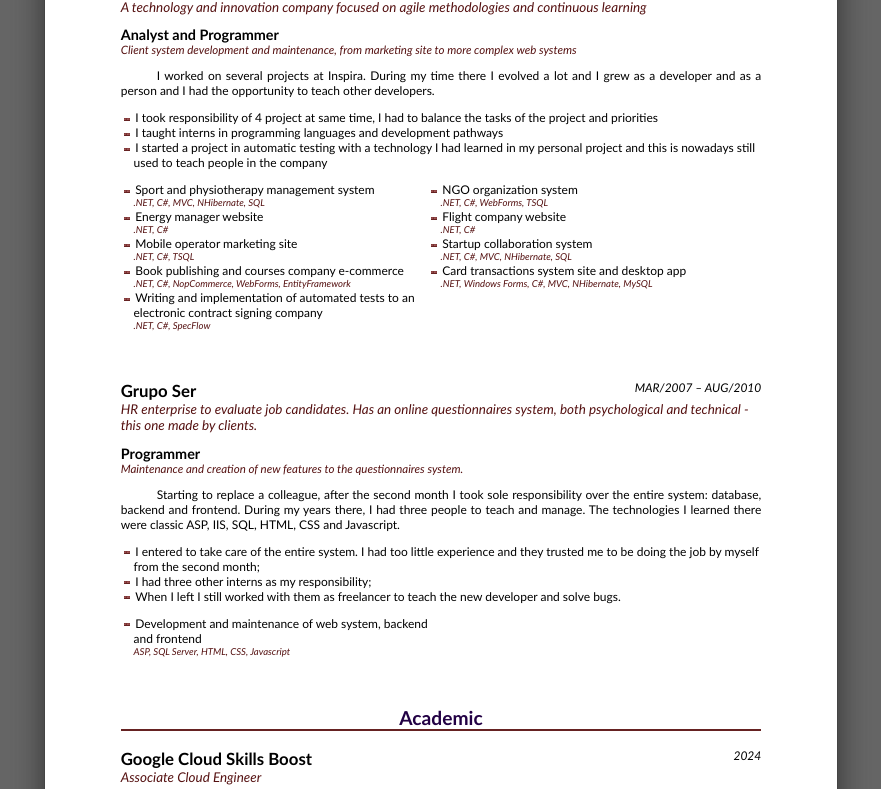
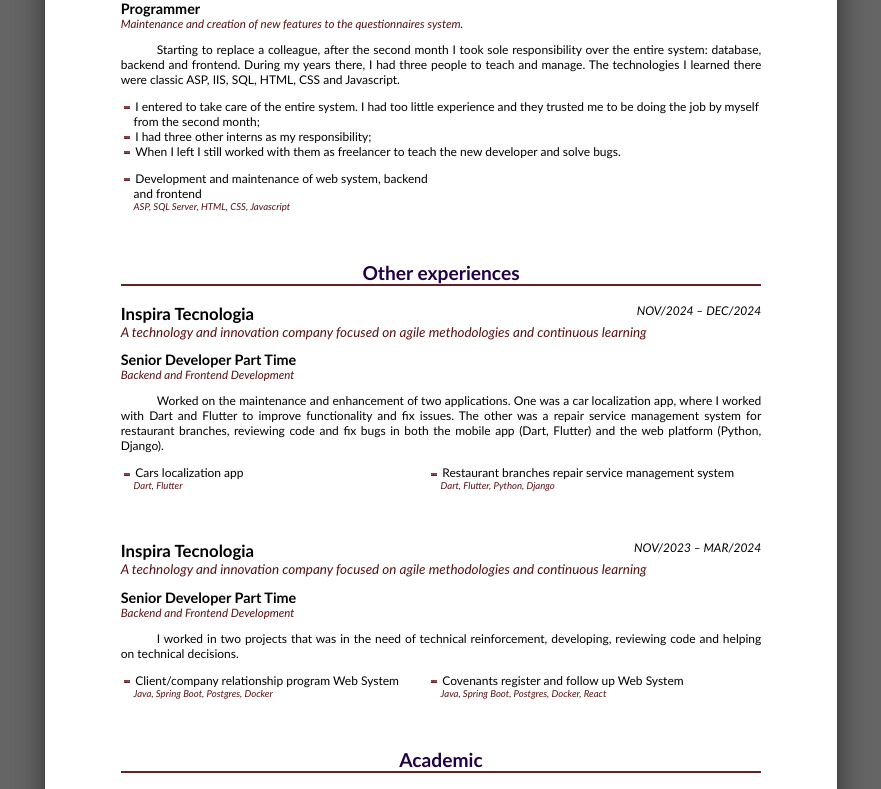
Before and after one commit to darakeon/curriculum, a Next.js app in the folder src/: page / in a window 1280 px wide. Shown: the part 4322-5111 px from the top of the page, without its empty margins (199-1080 px from the left). Built offline with nearby package versions, Linux system fonts and the light colour scheme.

Commit message:
site/lc: split freelances

```diff
--- a/src/content/lucas-carol.json
+++ b/src/content/lucas-carol.json
@@ -779,6 +779,61 @@
 			]
 		},
 		{
+			"Enterprise": "Hitachi Digital Services",
+			"Start": "2024-09",
+			"End": null,
+			"EnterpriseDescription": {
+				"PT": "Construção de Serviços Digitais para Cloud e Data",
+				"EN": "Development of Digital Services for Cloud and Data",
+				"ZZ": ""
+			},
+			"Role": {
+				"PT": "Senior Full Stack",
+				"EN": "Senior Full Stack",
+				"ZZ": ""
+			},
+			"Responsability": {
+				"PT": "Desenvolvimento Backend e Frontend",
+				"EN": "Backend and Frontend Development",
+				"ZZ": ""
+			},
+			"Details": [
+				{
+					"Text": {
+						"PT": "Trabalho em projetos de integração de sistemas e desenvolvimento web. O primeiro projeto envolveu a integração de um aplicativo web Java com um programa Java local para interagir com uma biblioteca C++ para reconhecimento biométrico. Outro projeto focou no desenvolvimento de um sistema web baseado em microsserviços usando C#, .NET Core e Azure, centrado em desenvolvimento de backend e testes automatizados.",
+						"EN": "Working on system integration and web development projects. One project involved integrating a Java web application with a local Java program to interface with a C++ library for biometric recognition. Another project is developing a microservices-based web system using C#, .NET Core, and Azure, with a focus on backend development and automated testing.",
+						"ZZ": ""
+					}
+				}
+			],
+			"Highlights": [],
+			"Projects": [
+				{
+					"Text": {
+						"PT": "Sistema de integração com biometria",
+						"EN": "Biometric system integration",
+						"ZZ": ""
+					},
+					"Tools": "Java, C++, Websocket, Keycloak"
+				},
+				{
+					"Text": {
+						"PT": "Projeto com microserviços para menu de restaurante",
+						"EN": "Web system for restaurant menu",
+						"ZZ": ""
+					},
+					"Tools": "Microservices, C#, .NET Core, Azure"
+				}
+			]
+		}
+	],
+	"FreelanceTitle": {
+		"PT": "Outras experiências",
+		"EN": "Other experiences",
+		"ZZ": ""
+	},
+	"Freelance": [
+		{
 			"Enterprise": "Inspira Tecnologia",
 			"Start": "2023-11",
 			"End": "2024-03",
@@ -871,54 +926,6 @@
 						"ZZ": ""
 					},
 					"Tools": "Dart, Flutter, Python, Django"
-				}
-			]
-		},
-		{
-			"Enterprise": "Hitachi Digital Services",
-			"Start": "2024-09",
-			"End": null,
-			"EnterpriseDescription": {
-				"PT": "Construção de Serviços Digitais para Cloud e Data",
-				"EN": "Development of Digital Services for Cloud and Data",
-				"ZZ": ""
-			},
-			"Role": {
-				"PT": "Senior Full Stack",
-				"EN": "Senior Full Stack",
-				"ZZ": ""
-			},
-			"Responsability": {
-				"PT": "Desenvolvimento Backend e Frontend",
-				"EN": "Backend and Frontend Development",
-				"ZZ": ""
-			},
-			"Details": [
-				{
-					"Text": {
-						"PT": "Trabalho em projetos de integração de sistemas e desenvolvimento web. O primeiro projeto envolveu a integração de um aplicativo web Java com um programa Java local para interagir com uma biblioteca C++ para reconhecimento biométrico. Outro projeto focou no desenvolvimento de um sistema web baseado em microsserviços usando C#, .NET Core e Azure, centrado em desenvolvimento de backend e testes automatizados.",
-						"EN": "Working on system integration and web development projects. One project involved integrating a Java web application with a local Java program to interface with a C++ library for biometric recognition. Another project is developing a microservices-based web system using C#, .NET Core, and Azure, with a focus on backend development and automated testing.",
-						"ZZ": ""
-					}
-				}
-			],
-			"Highlights": [],
-			"Projects": [
-				{
-					"Text": {
-						"PT": "Sistema de integração com biometria",
-						"EN": "Biometric system integration",
-						"ZZ": ""
-					},
-					"Tools": "Java, C++, Websocket, Keycloak"
-				},
-				{
-					"Text": {
-						"PT": "Projeto com microserviços para menu de restaurante",
-						"EN": "Web system for restaurant menu",
-						"ZZ": ""
-					},
-					"Tools": "Microservices, C#, .NET Core, Azure"
 				}
 			]
 		}
--- a/src/pages/curriculum.js
+++ b/src/pages/curriculum.js
@@ -3,6 +3,7 @@
 import copyContent from "../utils/copy-content"
 
 import Professional from "./professional"
+import Freelance from "./freelance"
 import Academic from "./academic"
 import Profiles from "./profiles"
 import Independent from "./independent"
@@ -23,6 +24,7 @@
 			</dl>
 
 			<Professional content={content} lang={lang} />
+			<Freelance content={content} lang={lang} />
 			<Academic content={content} lang={lang} />
 			<Profiles content={content} lang={lang} />
 			<Independent content={content} lang={lang} />
--- /dev/null
+++ b/src/pages/freelance.js
@@ -0,0 +1,68 @@
+import sortByDates from "../utils/sort-by-dates"
+import toHumanDate from "../utils/to-human-date"
+import copyContent from "../utils/copy-content"
+
+
+function Freelance({ content, lang }) {
+	return (content &&
+		<div>
+			<h3>{content.FreelanceTitle[lang]}</h3>
+			{sortByDates(content.Freelance).map((p, pi) => (
+				<div key={pi} className="keep-together freelance">
+					<div className="date">
+						<span className="date-start copy-me">
+							{toHumanDate(p.Start, lang)}
+						</span>
+						<span className="date-end copy-me">
+							{p.Start != p.End &&
+								" – " + toHumanDate(p.End, lang)}
+						</span>
+					</div>
+
+					<h4>
+						<span className="copy-me" onClick={copyContent}>{p.Enterprise}</span>
+						<small className="copy-me" onClick={copyContent}>
+							{p.EnterpriseDescription[lang]}
+						</small>
+					</h4>
+
+					<h5>
+						<span className="copy-me" onClick={copyContent}>{p.Role[lang]}</span>
+						<small className="copy-me" onClick={copyContent}>
+							{p.Responsability[lang]}
+						</small>
+					</h5>
+
+					<article className="copy-me" onClick={copyContent}>
+						{p.Details.map((d, di) => (
+							<p key={di}>{d.Text[lang]}</p>
+						))}
+					</article>
+
+					<ul className="copy-me" onClick={copyContent}>
+						{p.Highlights.map((h, hi) => (
+							<li key={hi}>{h.Text[lang]}</li>
+						))}
+					</ul>
+
+					<ul className="columns copy-me">
+						{p.Projects.map((pj, pji) => (
+							<li key={pji}>
+								{pj.Text[lang]}
+								<small>{pj.Tools}</small>
+							</li>
+						))}
+					</ul>
+
+					<div>
+						{p.SkillsTitle && p.SkillsTitle[lang]}
+						{p.Skills &&
+							p.Skills.map((s) => <span>{p.Text};</span>)}
+					</div>
+				</div>
+			))}
+		</div>
+	)
+}
+
+export default Freelance
--- a/src/styles/global.css
+++ b/src/styles/global.css
@@ -228,6 +228,10 @@
 	margin-bottom: 4em;
 }
 
+.freelance {
+	margin-bottom: 4em;
+}
+
 .academic {
 	margin-bottom: 3em;
 }
```
